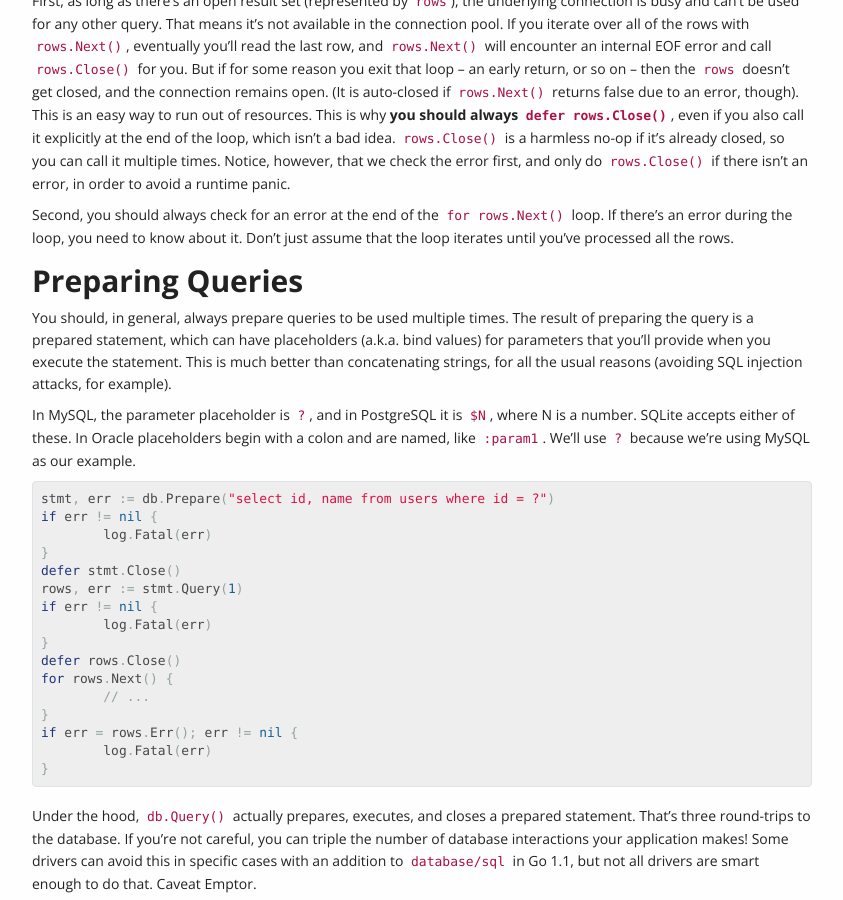
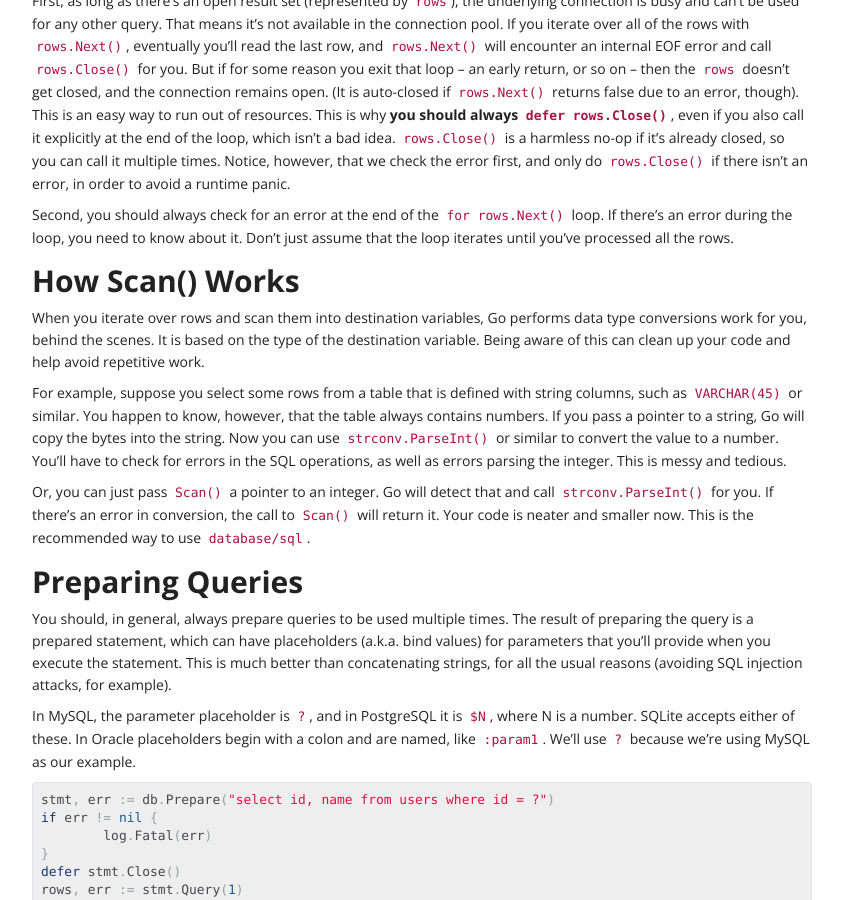
Before and after one commit to VividCortex/go-database-sql-tutorial, a Jekyll site: the page built from retrieving.md, in a window 1280 px wide and 900 px high, scrolled down 1082 px. Shown: the whole window, without its empty margins (298-1141 px from the left). Built offline with Jekyll 4.4.1, drawn with Linux system fonts in a browser that asks for light colours.

Commit message:
Document type-conversions in Scan(); fix #38

```diff
--- a/retrieving.md
+++ b/retrieving.md
@@ -78,6 +78,27 @@ it multiple times. Notice, however, that we check the error first, and only do
 Second, you should always check for an error at the end of the `for rows.Next()`
 loop. If there's an error during the loop, you need to know about it. Don't just
 assume that the loop iterates until you've processed all the rows.
+
+How Scan() Works
+================
+
+When you iterate over rows and scan them into destination variables, Go performs data
+type conversions work for you, behind the scenes. It is based on the type of the
+destination variable. Being aware of this can clean up your code and help avoid
+repetitive work.
+
+For example, suppose you select some rows from a table that is defined with
+string columns, such as `VARCHAR(45)` or similar. You happen to know, however,
+that the table always contains numbers. If you pass a pointer to a string, Go
+will copy the bytes into the string. Now you can use `strconv.ParseInt()` or
+similar to convert the value to a number. You'll have to check for errors in the
+SQL operations, as well as errors parsing the integer. This is messy and
+tedious.
+
+Or, you can just pass `Scan()` a pointer to an integer. Go will detect that and
+call `strconv.ParseInt()` for you. If there's an error in conversion, the call
+to `Scan()` will return it. Your code is neater and smaller now. This is the
+recommended way to use `database/sql`.
 
 Preparing Queries
 =================
```
